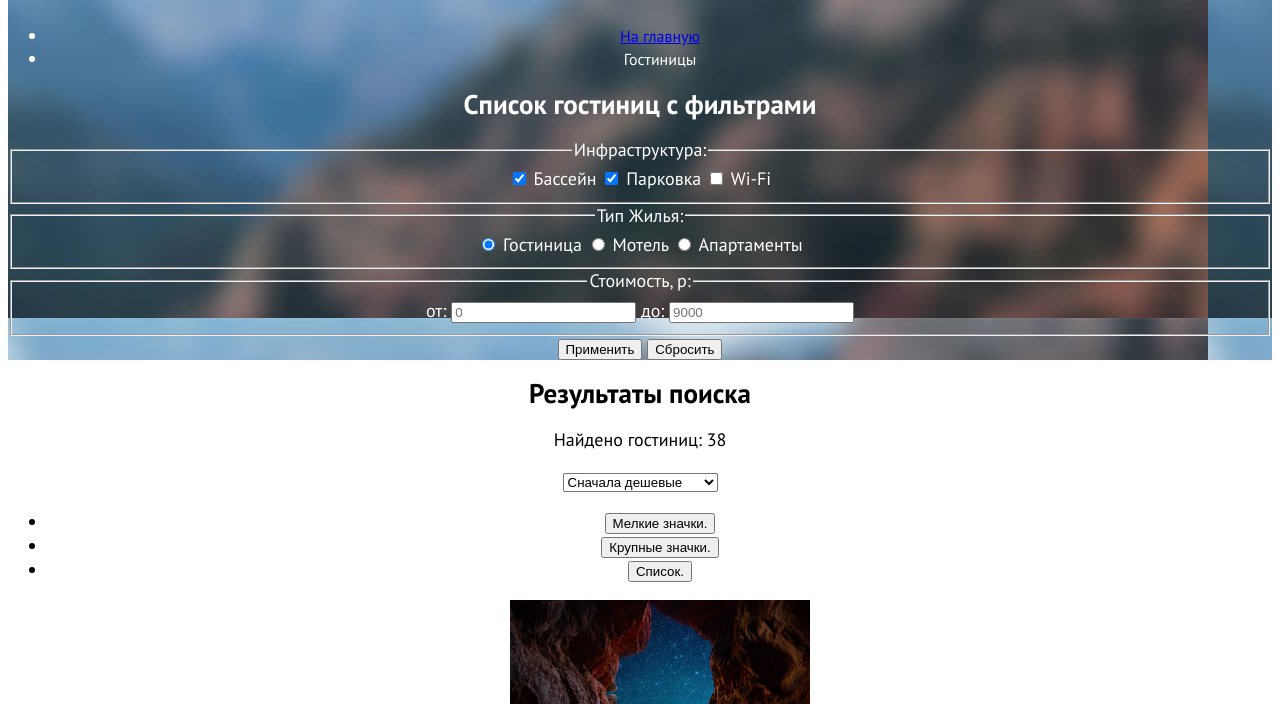
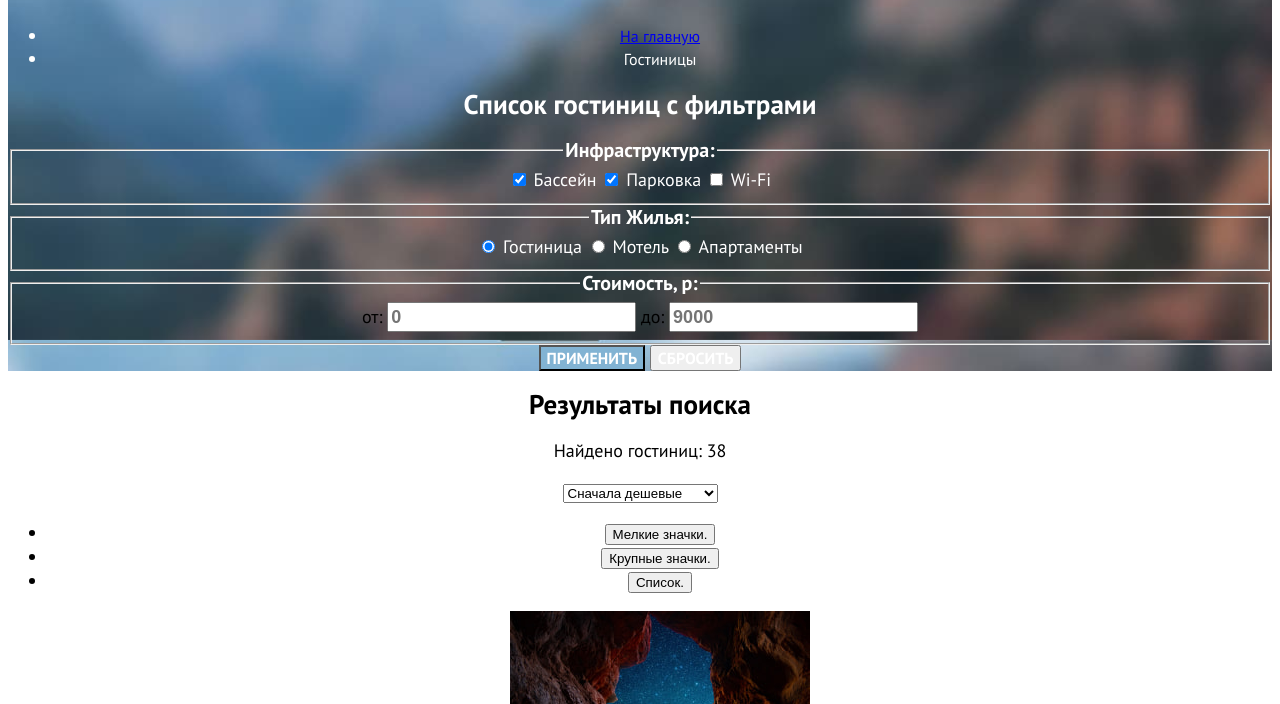
Before and after one commit to htmlacademy-htmlcss/2159811-sedona-38, a plain HTML site: page catalog.html in a window 1280 px wide. Shown: the part 396-1100 px from the top of the page. Drawn offline with Linux system fonts and the light colour scheme.

Commit message:
временная стилизация

```diff
--- a/styles/styles.css
+++ b/styles/styles.css
@@ -122,6 +122,7 @@ body {
 
 .all-options {
   background-image: url(../images/hotels/hotels-background.jpg);
+  background-size: 100% auto;
 }
 
 .inner-header-title {
@@ -135,3 +136,40 @@ font-size: 16px;
 font-weight: 400;
 line-height: 21px;
 }
+
+.hotels-filter-title {
+  font-size: 20px;
+  font-weight: 700;
+  line-height: 24px;
+}
+
+.control-input {
+  font-size: 18px;
+  font-weight: 400;
+  line-height: 23px;
+}
+
+.field-price {
+  font-size: 18px;
+  font-weight: 700;
+  line-height: 24px;
+  color: #000000;
+}
+
+.field {
+  color: rgba(0, 0, 0, 1);
+  font-weight: 400;
+}
+
+.button-agree, .button-clear {
+  font-family: "PT Sans", sans-serif;
+  font-size: 16px;
+  font-weight: 700;
+  line-height: 20px;
+  text-transform: uppercase;
+  color: #ffffff;
+}
+
+.button-agree {
+  background-color: #82b3d3;
+}
```
Also changed, not shown: catalog.html (+2 -2 lines).
